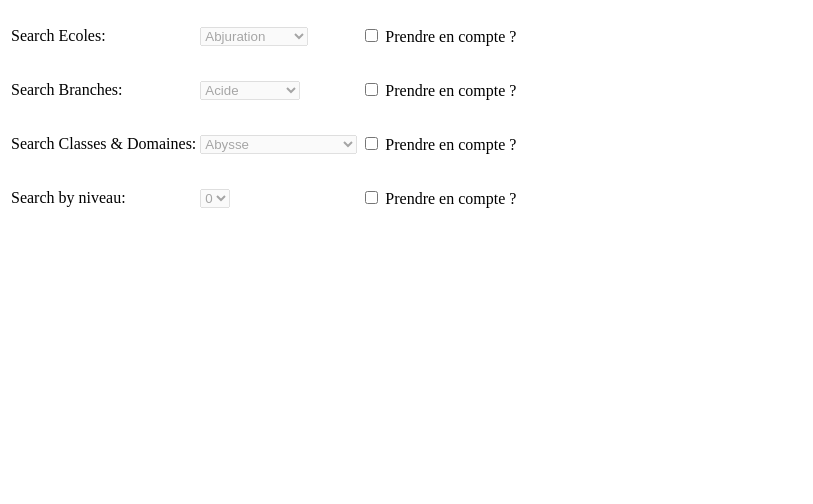
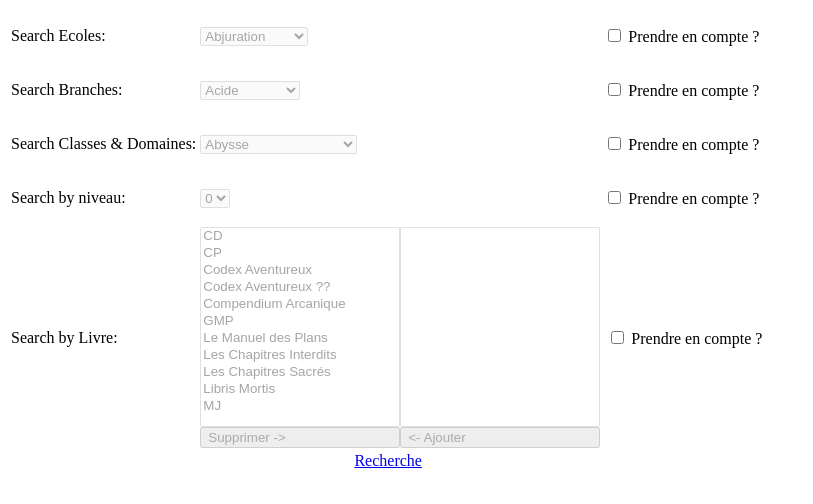
Before and after one commit to lolegrand/DungeonAndDragonProject, a Vue app: page /#/ in a window 1280 px wide. Shown: the top 504 px of the page, without its empty margins (0-813 px from the left). Built offline with nearby package versions, Linux system fonts and the light colour scheme.

Commit message:
feat/ 	Le pendule de donné. 	Documentation.

```diff
--- a/src/components/Configuration.vue
+++ b/src/components/Configuration.vue
@@ -4,20 +4,42 @@
     <select-row list-name="Search Branches:" :data-list=branchesList />
     <select-row list-name="Search Classes & Domaines:" :data-list=classList />
     <select-row list-name="Search by niveau:" :data-list=spellLevelList />
+    <pendulum   list-name="Search by Livre:" />
+    <tr>
+      <td style="text-align: center" colspan="3">
+        <router-link to="/recherche">Recherche</router-link>
+      </td>
+    </tr>
   </table>
 </template>
 
 <script>
 import {SpellSchool, SpellClass, SpellLevel, SpellBranches} from '../assets/functions.js'
 import SelectRow from './configuration/SelectRow'
+import Pendulum from './configuration/Pendulum'
+
+/**
+ * Main component for the configuration page. It contains a table with all the option of to filter the spells.
+ * The list of option are :
+ *  - Spell school.
+ *  - Spell class.
+ *  - Spell level.
+ *  - Spell Branches.
+ *  - Spell book.
+ * These filters are then stored to be used by the research page.
+ * */
 export default {
   name: 'Configuration',
-  components: {SelectRow},
+  components: {Pendulum, SelectRow},
   data () {
     return {
+      /* List of school. */
       schoolList: SpellSchool(),
+      /* List of class. */
       classList: SpellClass(),
+      /* List of spell level. */
       spellLevelList: SpellLevel(),
+      /* List of branches. */
       branchesList: SpellBranches()
     }
   }
--- /dev/null
+++ b/src/components/configuration/MultiDataSelect.vue
@@ -0,0 +1,67 @@
+<template>
+  <span style="display: inline-block">
+    <select multiple :disabled=disable class="component-width" v-on:change="computeNewSelection" ref="selectValues">
+      <option v-for="item in dataList" :key="item">{{item}}</option>
+    </select>
+    <button class="component-width" :disabled=disable v-on:click="sendDataToParent">
+      {{name}}
+    </button>
+  </span>
+</template>
+
+<script>
+
+/**
+ * This component represents half of a pendulum. See the documentation of the pendulum to understand how it works.
+ * The properties:
+ *  - dataList is the list of data to be displayed.
+ *  - name, the text display on the button.
+ *  - disable is to know if this part of the pendulum is disabled.
+ * The data selectedValues is an array that keep in mind all the currently selected data.
+ */
+export default {
+  name: 'MultiDataSelect',
+  props: ['dataList','name', 'disable'],
+  data () {
+    return {
+      selectedValues: []
+    }
+  },
+  methods: {
+    /**
+     * Compute all the selected data each time the state of the select in changed.
+     */
+    computeNewSelection () {
+      this.selectedValues = []
+      for (const option of this.$refs['selectValues'].options) {
+        if (option.selected) {
+          this.selectedValues.push(option.value)
+        }
+      }
+    },
+    /**
+     * Emit the selected data when the button is pressed. Empty the selected data array.
+     */
+    sendDataToParent () {
+      this.$emit('data-changed', this.selectedValues)
+      this.selectedValues = []
+    }
+  }
+}
+</script>
+
+<style scoped>
+
+select.component-width {
+  display: flex;
+  width: 200px;
+  height: 200px;
+}
+
+button.component-width {
+  display: flex;
+  width: 200px;
+  text-align: center;
+}
+
+</style>
--- a/src/components/configuration/ParamToggleSwitch.vue
+++ b/src/components/configuration/ParamToggleSwitch.vue
@@ -6,6 +6,11 @@
 </template>
 
 <script>
+/**
+ * This component is a simple switch on which another component can listen for the state to change.
+ * This component is mainly used to match the rule : "no more than 15 lines of html in each component"
+ * see subject for more details.
+ */
 export default {
   name: 'ParamToggleSwitch'
 }
--- /dev/null
+++ b/src/components/configuration/Pendulum.vue
@@ -0,0 +1,71 @@
+<template>
+  <tr>
+    <td>
+      <p>{{listName}}</p>
+    </td>
+    <td>
+      <multi-data-select :disable="!isActive" name="Supprimer ->" :data-list=leftList v-on:data-changed=fromLeftList />
+      <multi-data-select :disable="!isActive" name="<- Ajouter"  :data-list=rightList v-on:data-changed=fromRightList />
+    </td>
+    <td>
+      <param-toggle-switch v-on:row-state-changed="isActive = $event"/>
+    </td>
+  </tr>
+</template>
+
+<script>
+import MultiDataSelect from './MultiDataSelect'
+import ParamToggleSwitch from './ParamToggleSwitch'
+import {SpellBookTitle} from '../../assets/functions'
+
+/**
+ * This component represents a data pendulum in which a list of data can be placed on the a 'left array' or in a
+ * 'right array'. Those data are firstly place in a select at the left. By selecting them and clicking the button
+ * under the column they will be moved to the other column.
+ * The columns are represented by the component 'multi-data-select'.
+ * The property listName: is representing the name displayed to the user.
+ * The data:
+ *  - isActive, define if this component is active or not. Following the state of the component 'param-toggle-switch'.
+ *  - leftList, represent the data on the left side of the pendulum.
+ *  - rightList, represent the data on the right side of the pendulum.
+ * Note:
+ * Because of the way data are managed in VueJs i had to fetch my data inside the component.
+ */
+export default {
+  name: 'Pendulum',
+  components: {ParamToggleSwitch, MultiDataSelect},
+  props: ['listName'],
+  data () {
+    return {
+      isActive: false,
+      leftList: SpellBookTitle(),
+      rightList: []
+    }
+  },
+  methods: {
+    /**
+     * Method handling a data return from the right side of the pendulum.
+     * @param event List of element selected on the right side of the pendulum. They need to be deleted from the right
+     * side of the pendulum and added to the left side (if they are not present).
+     */
+    fromRightList (event) {
+      this.rightList = this.rightList.filter(value => !event.includes(value))
+      this.leftList = [...this.leftList, ...event].sort()
+    },
+
+    /**
+     * Method handling a data return from the left side of the pendulum.
+     * @param event List of element selected on the left side of the pendulum. They need to be deleted from the left
+     * side of the pendulum and added to the right side.
+     */
+    fromLeftList (event) {
+      this.leftList = this.leftList.filter(value => !event.includes(value))
+      this.rightList = [...this.rightList, ...event].sort()
+    }
+  }
+}
+</script>
+
+<style scoped>
+
+</style>
```
Also changed, not shown: src/components/configuration/SelectRow.vue (+10 -0 lines).
